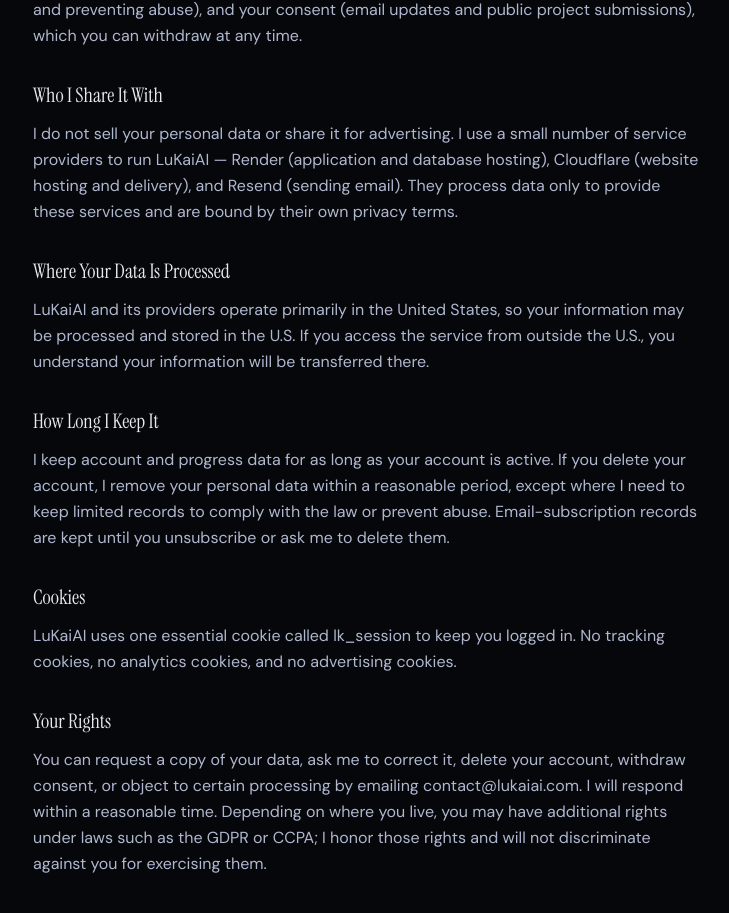
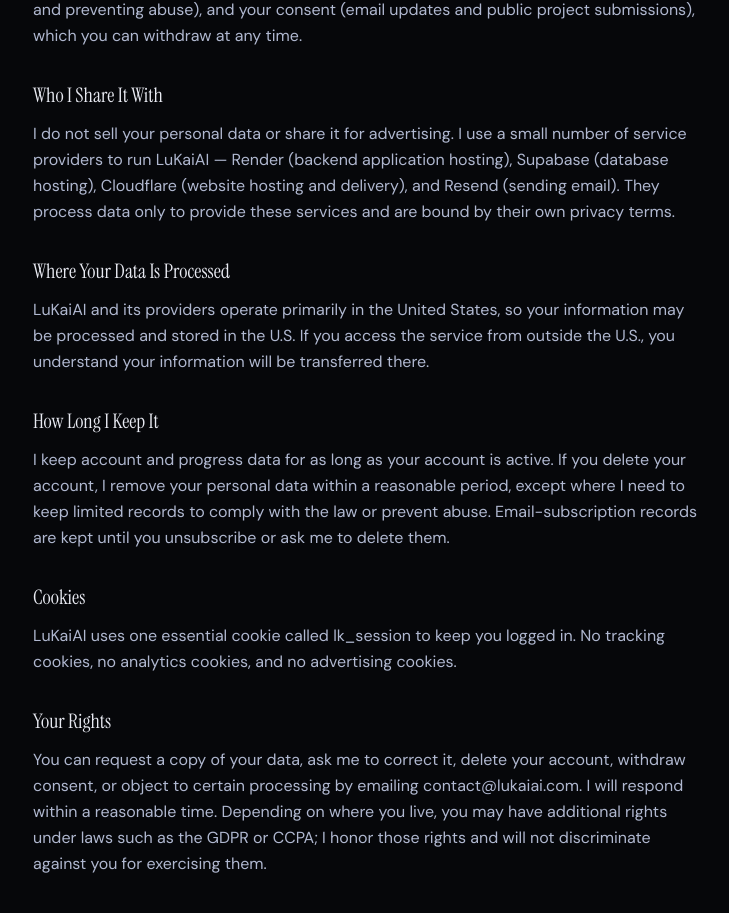
Before and after one commit to kgundy1/LuKaiAI, a React (Vite) app in the folder apps/web/: page /privacy in a window 1280 px wide. Shown: the part 819-1732 px from the top of the page, without its empty margins (271-1000 px from the left). Built offline with nearby package versions, Linux system fonts and the light colour scheme; no server answers.

Commit message:
Fix privacy policy: Supabase hosts the database, Render is backend only

```diff
--- a/apps/web/src/pages/Privacy.tsx
+++ b/apps/web/src/pages/Privacy.tsx
@@ -57,9 +57,10 @@
             <h2 className="font-serif text-xl text-lk-text-primary mb-3">Who I Share It With</h2>
             <p className="text-lk-text-secondary leading-relaxed">
               I do not sell your personal data or share it for advertising. I use a small number of
-              service providers to run LuKaiAI — Render (application and database hosting), Cloudflare
-              (website hosting and delivery), and Resend (sending email). They process data only to
-              provide these services and are bound by their own privacy terms.
+              service providers to run LuKaiAI — Render (backend application hosting), Supabase
+              (database hosting), Cloudflare (website hosting and delivery), and Resend (sending
+              email). They process data only to provide these services and are bound by their own
+              privacy terms.
             </p>
           </section>
 
```
